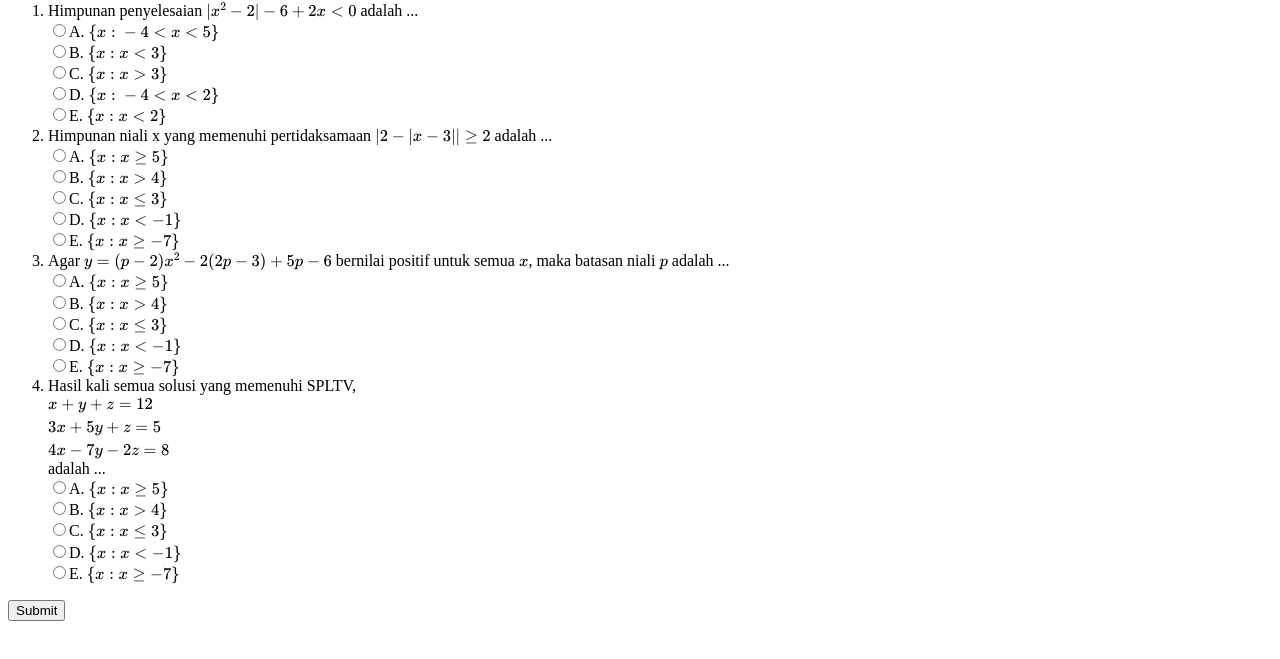
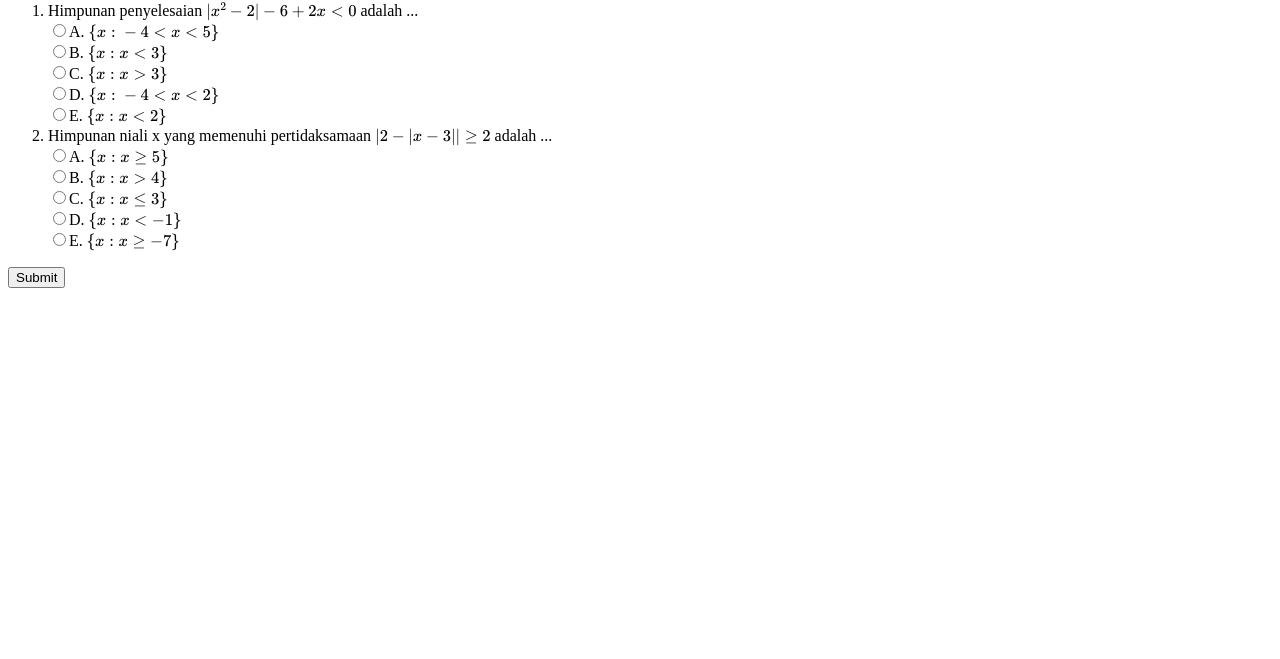
Before and after one commit to kamhar-ngado/mathQuiz, a plain HTML site: page index.html in a window 1280 px wide. Shown: the part 79-738 px from the top of the page. Drawn offline with nearby package versions, Linux system fonts and the light colour scheme.

Commit message:
delete number 3 and number 4

```diff
--- a/app.js
+++ b/app.js
@@ -1,14 +1,9 @@
 var h1 = document.querySelector("h1");
 h1.className = "cool";
 
+var submit = function () {
+  var element = document.getElementById("ans1");
 
-function myFunction() {
-  var element = document.getElementById("ans1");
-  element.classList.toggle("green");
-}
-
-
-var submit = function () {
   var radios = document.getElementsByName("MC1");
   var val = "";
   for (var i = 0, length = radios.length; i < length; i++) {
@@ -21,8 +16,10 @@ var submit = function () {
   if (val == "") {
     console.log("please select choice answer");
   } else if (val == "correct") {
+    element.classList.toggle("green");
     console.log("Answer is correct !");
   } else {
+    element.classList.remove("green");
     console.log("Answer is wrong");
   }
 };
--- a/index.html
+++ b/index.html
@@ -50,42 +50,8 @@
         <input type="radio" id="E2" name="MC2" />E.
         <label for="E">\(\left\{ {x:{\rm{ }} x \ge -7} \right\}\)</label><br />
       </li>
-
-      <!-- number 3 -->
-      <li>
-        Agar \(y=(p-2)x^2-2(2p-3)+5p-6\) bernilai positif untuk semua \(x\),
-        maka batasan niali \(p\) adalah ...<br />
-        <input type="radio" id="A3" name="MC3" />A.
-        <label for="A">\(\left\{ {x:{\rm{ }} x \ge 5} \right\}\)</label><br />
-        <input type="radio" id="B3" name="MC3" />B.
-        <label for="B">\(\left\{ {x:{\rm{ }} x > 4} \right\}\)</label><br />
-        <input type="radio" id="C3" name="MC3" />C.
-        <label for="C">\(\left\{ {x:{\rm{ }} x \le 3} \right\}\)</label><br />
-        <input type="radio" id="D3" name="MC3" />D.
-        <label for="D">\(\left\{ {x:{\rm{ }} x < -1} \right\}\)</label><br />
-        <input type="radio" id="E3" name="MC3" />E.
-        <label for="E">\(\left\{ {x:{\rm{ }} x \ge -7} \right\}\)</label><br />
-      </li>
-
-      <!-- number 4 -->
-      <li>
-        Hasil kali semua solusi yang memenuhi SPLTV, <br />
-        \(\begin{array}{l} x + y + z = 12\\ 3x + 5y + z = 5\\ 4x - 7y - 2z = 8
-        \end{array}\) <br />
-        adalah ... <br />
-        <input type="radio" id="A4" name="MC4" />A.
-        <label for="A">\(\left\{ {x:{\rm{ }} x \ge 5} \right\}\)</label><br />
-        <input type="radio" id="B4" name="MC4" />B.
-        <label for="B">\(\left\{ {x:{\rm{ }} x > 4} \right\}\)</label><br />
-        <input type="radio" id="C4" name="MC4" />C.
-        <label for="C">\(\left\{ {x:{\rm{ }} x \le 3} \right\}\)</label><br />
-        <input type="radio" id="D4" name="MC4" />D.
-        <label for="D">\(\left\{ {x:{\rm{ }} x < -1} \right\}\)</label><br />
-        <input type="radio" id="E4" name="MC4" />E.
-        <label for="E">\(\left\{ {x:{\rm{ }} x \ge -7} \right\}\)</label><br />
-      </li>
     </ol>
-    <button onclick="myFunction()">Submit</button>
+    <button onclick="submit()">Submit</button>
   </body>
   <script src="app.js"></script>
 </html>
--- a/style.css
+++ b/style.css
@@ -6,3 +6,7 @@
 .green {
   background: lightgreen;
 }
+
+.red {
+  background: lightpink;
+}
```
Also changed, not shown: text.txt (added).
